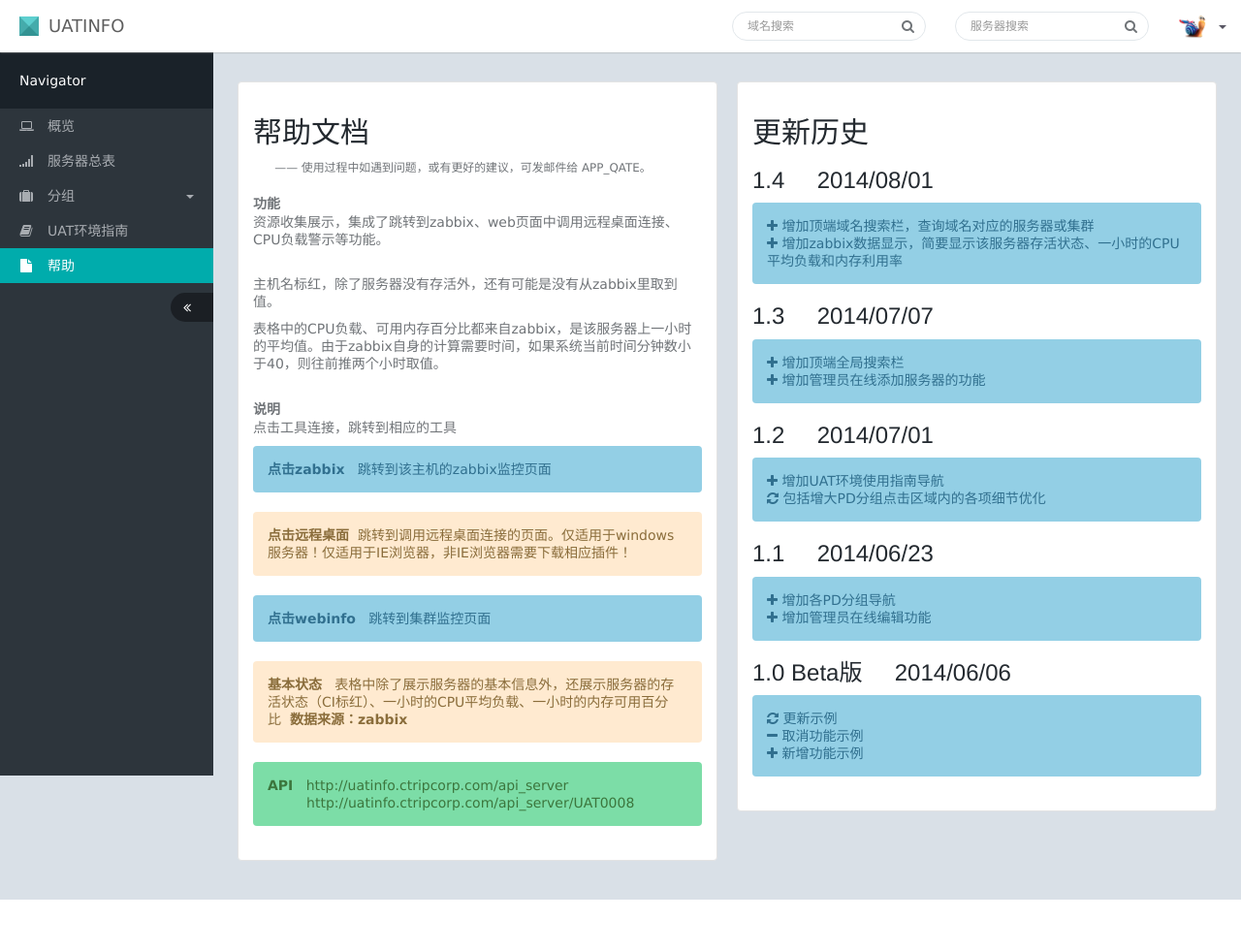
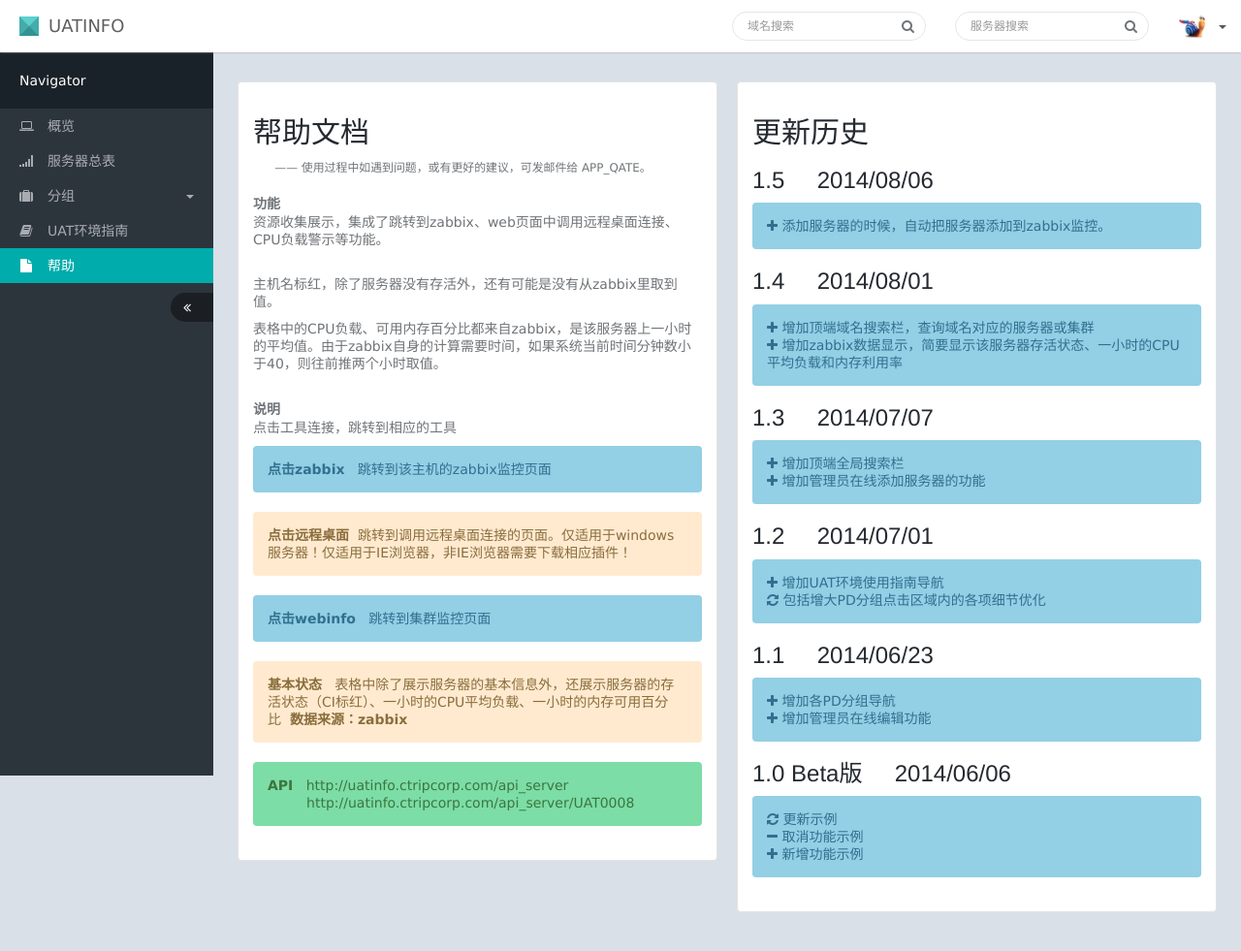
Before and after one commit to davechina/simpleuat, a Django app: page /help/ in a window 1280 px wide. Shown: the whole page at 97% size. Before the commit the page ends 928 px from the top, so only its background shows below. Run offline with Django 3.2, Linux system fonts and the light colour scheme; data that the repository does not hold is empty; parts of the project's set-up code (start-up, migrations or seed data) failed here and were passed over; some libraries are stand-ins or nearby versions.

Commit message:
帮助页面更新。

```diff
--- a/mytest/templates/help.html
+++ b/mytest/templates/help.html
@@ -42,6 +42,11 @@
                     <div class="well">
                         <h2>更新历史</h2>
 
+                        <h3>1.5 &nbsp; &nbsp; 2014/08/06</h3>
+                        <div class="alert alert-info">
+                            <span class="fa fa-plus"></span> 添加服务器的时候，自动把服务器添加到zabbix监控。<br>
+                        </div>
+
                         <h3>1.4 &nbsp; &nbsp; 2014/08/01</h3>
                         <div class="alert alert-info">
                             <span class="fa fa-plus"></span> 增加顶端域名搜索栏，查询域名对应的服务器或集群<br>
```
